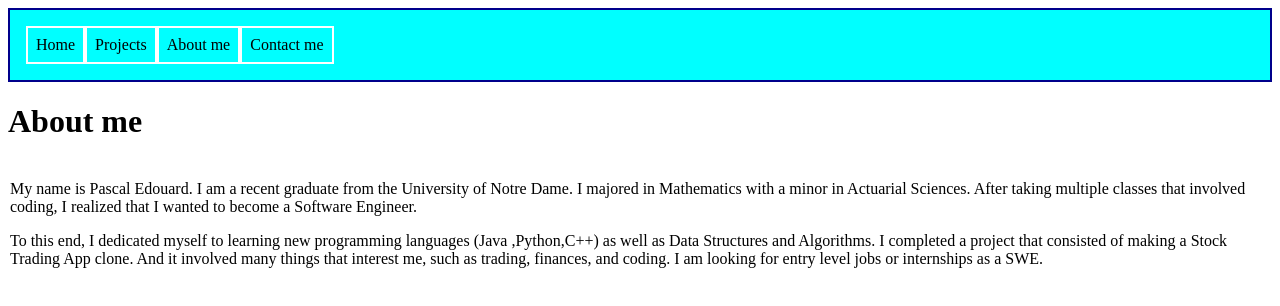
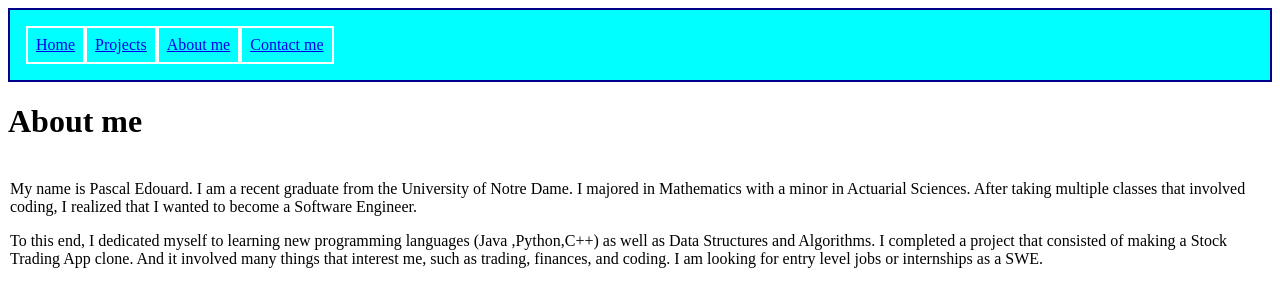
Before and after one commit to EdouardPascal/Portfolio, a plain HTML site: page index.html in a window 1280 px wide. Drawn offline with Linux system fonts and the light colour scheme.

Commit message:
3rd commit

```diff
--- a/index.html
+++ b/index.html
@@ -7,10 +7,10 @@
 </head>
 <body>
     <nav class="menubar">
-        <div>Home</div>
-        <div>Projects</div>
-        <div>About me</div>
-        <div>Contact me</div>
+        <div><a href=index.html>Home</a></div>
+        <div><a href=projects.html> Projects</a></div>
+        <div><a href="about.html">About me</a></div>
+        <div><a href="contact.html"> Contact me</a></div>
 
     </nav>
     <h1>About me</h1>
```
